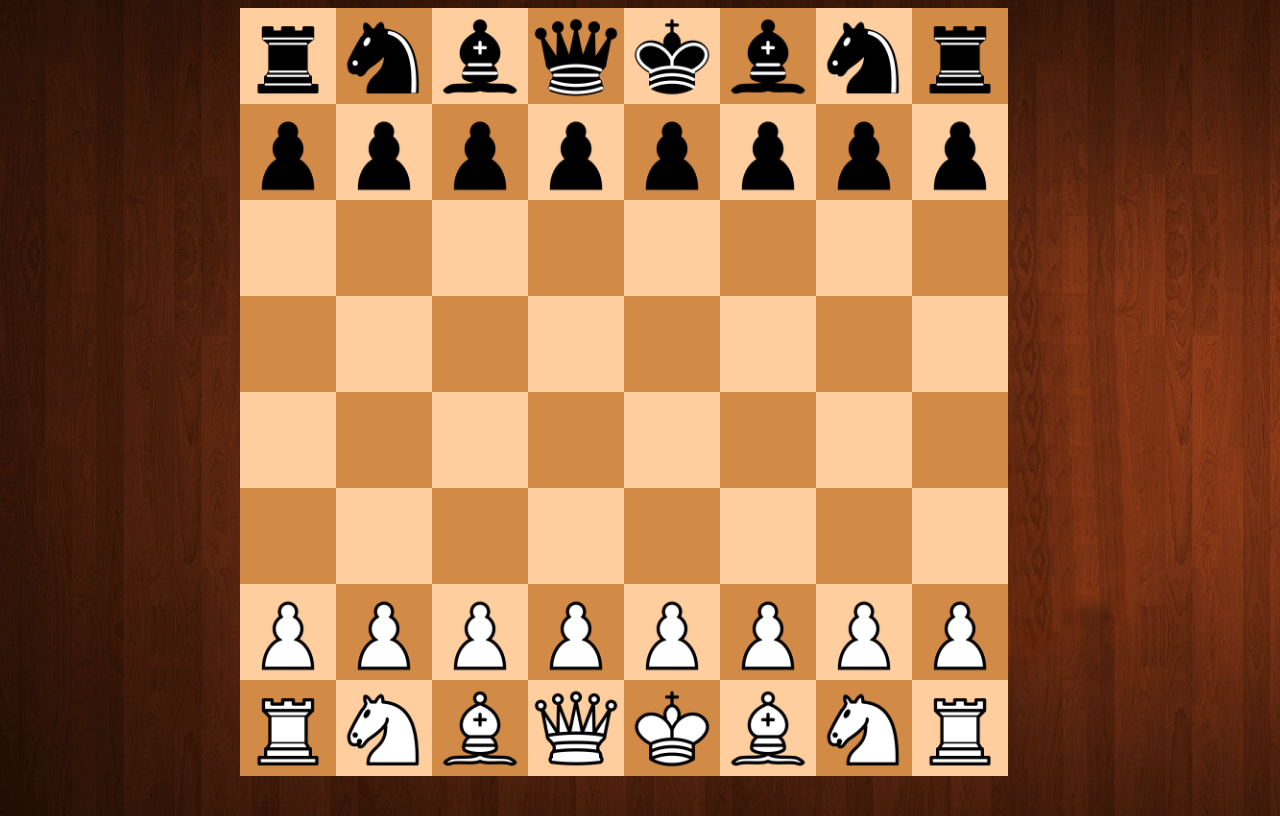
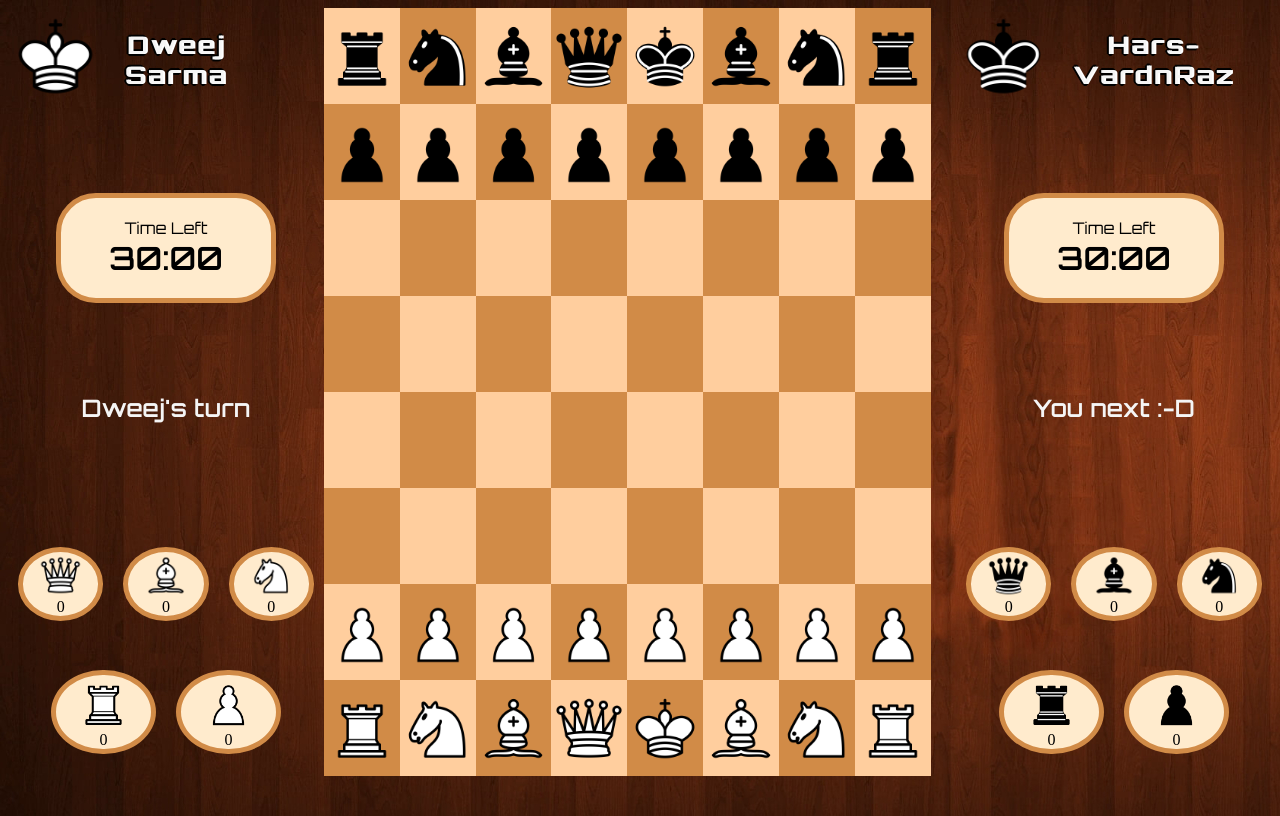
Before and after one commit to dvjsharma/Multiplayer-chess-game, a plain HTML site: page index.html in a window 1280 px wide. Drawn offline with Linux system fonts and the light colour scheme.

Commit message:
re-defined user interface and added timer

```diff
--- a/Styles/styles.css
+++ b/Styles/styles.css
@@ -1,3 +1,4 @@
+@import url('https://fonts.googleapis.com/css2?family=Orbitron:wght@400;600&display=swap');
 :root{
     --color1: #d18b47;
     --color2: #ffce9e;
@@ -6,6 +7,10 @@ body{
     background-image: url(/img-src/background.jpeg);
     display: flex;
     justify-content: center;
+}
+p{
+    margin-block-start: 0;
+    margin-block-end: 0;
 }
 .row{
     display:flex;
@@ -19,7 +24,7 @@ body{
 }
 .container{
     height: 100vh;
-    width: 100vh;
+    width: 50%;
 }
 .img{
     overflow: auto;
@@ -32,3 +37,113 @@ body{
     border: 4px solid red;
     box-sizing: border-box;
 }
+.header{
+    height: 20%;
+    display: flex;
+}
+.user1{
+    width: 25%;
+}
+.user2{
+    width: 25%;
+}
+.img_1{
+    background-image: url(/img-src/king_w.png);
+    background-size: 100%;
+    background-repeat: no-repeat;
+    width: 30%;
+}
+.img_2{
+    background-image: url(/img-src/king_b.png);
+    background-size: 100%;
+    background-repeat: no-repeat;
+    width: 30%;
+}
+.space{
+    width: 7%;
+}
+.name{
+    width: min-content;
+    display: flex;
+    justify-content: center;
+    text-align: center;
+    padding-top: 7%;
+    font-family: 'Orbitron', sans-serif;
+    color: whitesmoke;
+    font-weight: 600;
+    font-size: x-large;
+    text-shadow: 2px 0 #fff, -2px 0 black, 0 2px black, 0 -2px black, 1px 1px black, -1px -1px black, 1px -1px black, -1px 1px black;
+    letter-spacing: 3px;
+}
+.timer{
+    height: 20%;
+    display: flex;
+    justify-content: center;
+    align-items: center;
+    font-family: 'Orbitron', sans-serif;
+    color: black;
+}
+.container_timer{
+    display: flex;
+    flex-direction: column;
+    align-items: center;
+    justify-content: center;
+    text-align: center;
+    padding: 10px;
+    border: 5px solid #d18b47;
+    width: 60%;
+    height: 50%;
+    background-color:blanchedalmond;
+    border-radius: 40px;
+}
+#time_1, #time_2{
+    font-size: xx-large;
+    font-weight: 600;
+}
+#whoseturn_1, #whoseturn_2{
+    height: 20%;
+    display: flex;
+    justify-content: center;
+    align-items: center;
+    font-family: 'Orbitron', sans-serif;
+    color: black;
+    font-size: x-large;
+    font-weight: 600;
+    color: whitesmoke;
+}
+.pallet{
+    height: 40%;
+    display: flex;
+    flex-direction: column;
+    justify-content: center;
+    align-items: center;
+    text-align: center;
+}
+.p1{
+    display: flex;
+    height: 40%;
+    width: 100%;
+    text-align: center;
+    justify-content: center;
+    align-items: center;
+}
+.ig {
+    display: flex;
+    flex-direction: column;
+    justify-content: center;
+    align-items: center;
+    height: auto;
+    width: 30%;
+    border-radius: 100%;
+    margin: 10px;
+    overflow: hidden;
+    border: 5px solid #d18b47;
+    text-align: center;
+    background-color:blanchedalmond;
+  }
+
+.ig img {
+    object-fit: cover;
+    height: 60%;
+    width: 60%;
+}
--- a/index.html
+++ b/index.html
@@ -8,6 +8,39 @@
     <link rel="shortcut icon" href="img-src/favicon.png" type="image/x-icon">
 </head>
 <body>
+    <div class="user1">
+        <div class="header">
+            <div class="img_1">
+            </div>
+            <div class="space">
+
+            </div>
+            <div class="name">
+                Dweej Sarma
+            </div>
+        </div>
+        <div class="timer">
+            <div class="container_timer">
+                Time Left
+                <span id="time_1">30:00</span>
+            </div>
+        </div>
+        <div id="whoseturn_1">
+            Dweej's turn
+        </div>
+        <div class="pallet">
+            <div class="p1">
+                <div class="ig"><img src="img-src/queen_w.png" alt=""> <p id="queen_w">0</p></div>
+                <div class="ig"><img src="img-src/bishop_w.png" alt=""><p id="bishop_w">0</p></div>
+                <div class="ig"><img src="img-src/knight_w.png" alt=""><p id="knight_w">0</p></div>
+            </div>
+            <div class="p1">
+                <div class="ig"><img src="img-src/rook_w.png" alt=""><p id="rook_w">0</p></div>
+                <div class="ig"><img src="img-src/pawn_w.png" alt=""><p id="pawn_w">0</p></div>
+            </div>
+        </div>
+    </div>
+
     <div class="container">
         <div class="row">
             <div class="cell" id="00"></div>
@@ -90,6 +123,38 @@
             <div class="cell"id="77"></div>
         </div>
     </div>
+    <div class="user2">
+        <div class="header">
+            <div class="img_2">
+            </div>
+            <div class="space">
+
+            </div>
+            <div class="name">
+                Hars-VardnRaz
+            </div>
+        </div>
+        <div class="timer">
+            <div class="container_timer">
+                Time Left
+                <span id="time_2">30:00</span>
+            </div>
+        </div>
+        <div id="whoseturn_2">
+            You next :-D
+        </div>
+        <div class="pallet">
+            <div class="p1">
+                <div class="ig"><img src="img-src/queen_b.png" alt=""> <p id="queen_b">0</p></div>
+                <div class="ig"><img src="img-src/bishop_b.png" alt=""><p id="bishop_b">0</p></div>
+                <div class="ig"><img src="img-src/knight_b.png" alt=""><p id="knight_b">0</p></div>
+            </div>
+            <div class="p1">
+                <div class="ig"><img src="img-src/rook_b.png" alt=""><p id="rook_b">0</p></div>
+                <div class="ig"><img src="img-src/pawn_b.png" alt=""><p id="pawn_b">0</p></div>
+            </div>
+        </div>
+    </div>
     <script src="Script/app.js"></script>
 </body>
 </html>
```
